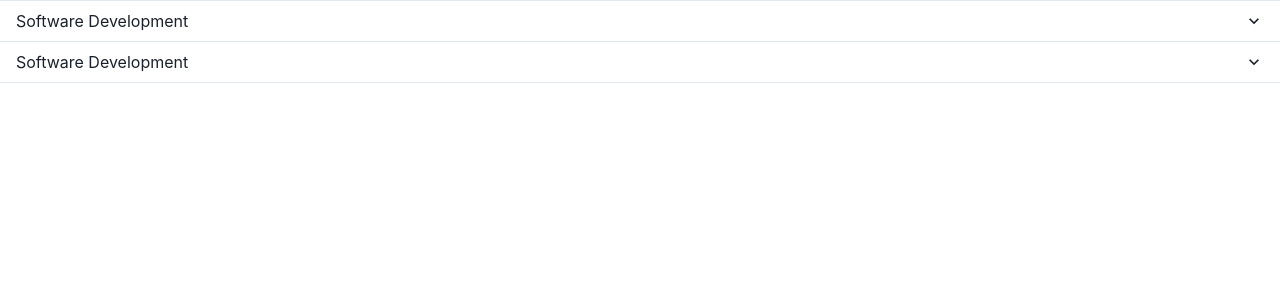
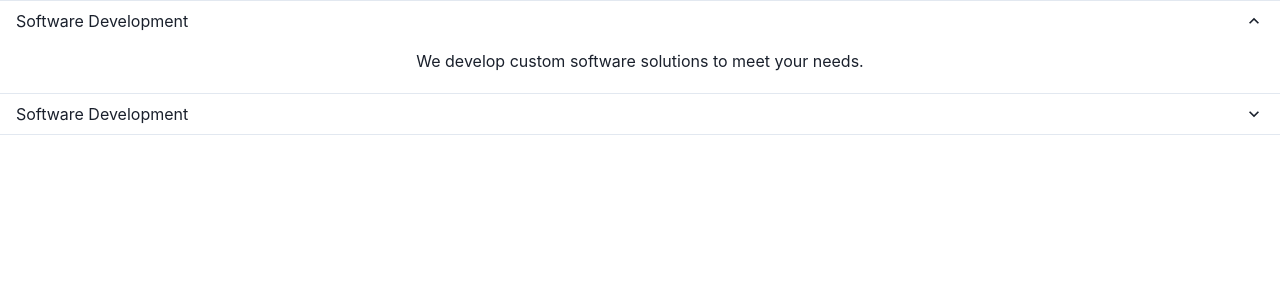
Before and after one commit to ZachyDev/Chakra-UI-, a React (Create React App) app in the folder app/: page / in a window 1280 px wide. Shown: the top 300 px of the page. Built offline with nearby package versions, Linux system fonts and the light colour scheme.

Commit message:
:zap: used allowMultiple property to expand multiple accordions at the same time

```diff
--- a/app/src/components/Services.js
+++ b/app/src/components/Services.js
@@ -11,7 +11,7 @@ import {
 function Services() {
   return (
     <>
-      <Accordion>
+      <Accordion defaultIndex={[0]} allowMultiple>
         {/* Accordion 1 */}
         <AccordionItem>
           <AccordionButton>
```
